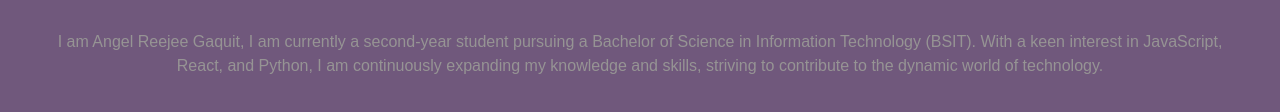
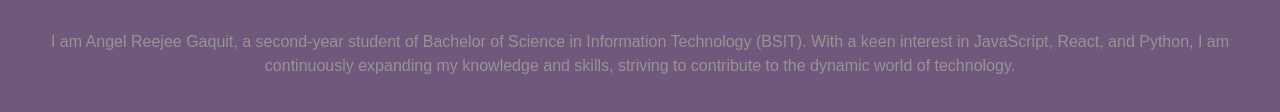
Before and after one commit to angelreejee/My-Portfolio.github.io, a plain HTML site: page index.html in a window 1280 px wide. Shown: the part 1382-1494 px from the top of the page. Drawn offline with nearby package versions, Linux system fonts and the light colour scheme.

Commit message:
Update index.html

```diff
--- a/index.html
+++ b/index.html
@@ -40,7 +40,7 @@
         <div class="main-container">
             <h2 data-aos="fade-up" data-aos-duration="1500">About Me</h2>
             <p data-aos="fade-up" data-aos-duration="1500" data-aos-delay="100">
-                I am Angel Reejee Gaquit, I am currently a second-year student pursuing a Bachelor of Science in Information Technology (BSIT). With a keen interest in JavaScript, React, and Python, I am continuously expanding my knowledge and skills, striving to contribute to the dynamic world of technology.
+                I am Angel Reejee Gaquit, a second-year student of Bachelor of Science in Information Technology (BSIT). With a keen interest in JavaScript, React, and Python, I am continuously expanding my knowledge and skills, striving to contribute to the dynamic world of technology.
             </p>
         </div>
     </section>
```
